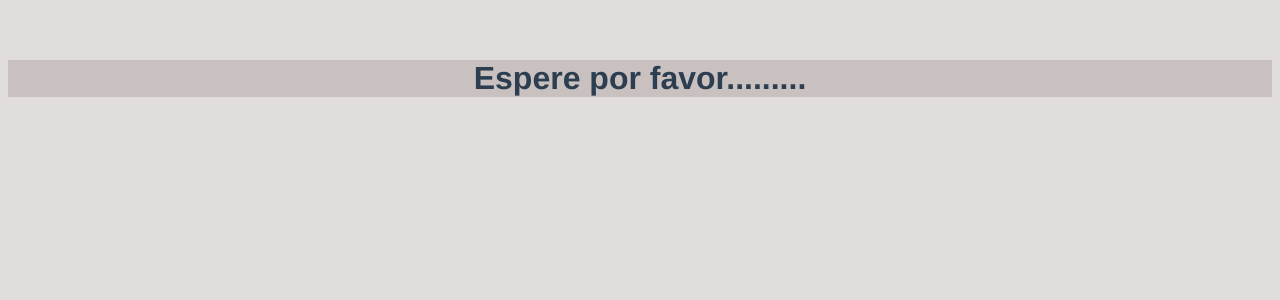
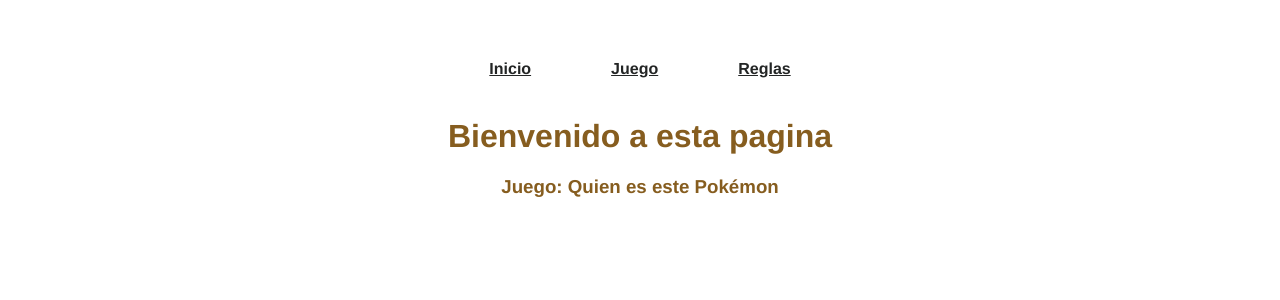
Before and after one commit to AxeleoFC/pw_u2_v_p4_af, a Vue app: page / in a window 1280 px wide. Shown: the top 300 px of the page. Built offline with nearby package versions, Linux system fonts and the light colour scheme; no server answers.

Commit message:
Deber 11

```diff
--- a/package.json
+++ b/package.json
@@ -9,7 +9,8 @@
   },
   "dependencies": {
     "core-js": "^3.8.3",
-    "vue": "^3.2.13"
+    "vue": "^3.2.13",
+    "vue-router": "^4.2.4"
   },
   "devDependencies": {
     "@vue/cli-plugin-babel": "~5.0.0",
--- a/src/App.vue
+++ b/src/App.vue
@@ -1,14 +1,16 @@
 <template>
-  <PaginaPoke></PaginaPoke>
+  <PokemonRedireccion></PokemonRedireccion>
+  <router-view></router-view>
 </template>
 
 <script>
-import PaginaPoke from './modulos/pokemon/page/PaginaPoke.vue';
-
+import PaginaInicial from './modulos/pokemon/page/PaginaInicial.vue';
+import PokemonRedireccion from './modulos/pokemon/components/PokemonRedireccion.vue';
 export default {
   name: 'App',
-  components: {
-    PaginaPoke
+  components:{
+    PaginaInicial,
+    PokemonRedireccion
   }
 }
 </script>
@@ -19,7 +21,7 @@
   -webkit-font-smoothing: antialiased;
   -moz-osx-font-smoothing: grayscale;
   text-align: center;
-  color: #2c3e50;
+  color: #865d1f;
   margin-top: 60px;
 }
 </style>
--- a/src/css/estilos.css
+++ b/src/css/estilos.css
@@ -1,3 +1,3 @@
-body,html{
-    background-color: rgba(59, 25, 25, 0.144);
+body{
+
 }
--- a/src/main.js
+++ b/src/main.js
@@ -1,4 +1,7 @@
 import { createApp } from 'vue'
 import App from './App.vue'
 import './css/estilos.css'
-createApp(App).mount('#app')
+import router from './router/router'
+
+//Antes de montar una aplicacion, se nesesita mandar/montar el router
+createApp(App).use(router).mount('#app')
--- /dev/null
+++ b/src/modulos/pokemon/components/PokemonRedireccion.vue
@@ -0,0 +1,25 @@
+<template>
+    <div>
+        <router-link to="/">Inicio</router-link>
+        <router-link to="/juego">Juego</router-link>
+        <router-link to="/reglas">Reglas</router-link>
+    </div>
+</template>
+
+<script scoped>
+export default {
+}
+</script>
+
+<style>
+div {
+    padding: 0 30px;
+}
+
+div,
+a {
+    font-weight: bold;
+    color: #232525;
+    margin: 40px;
+}
+</style>
--- /dev/null
+++ b/src/modulos/pokemon/page/Pagina404.vue
@@ -0,0 +1,16 @@
+<template>
+    <div>
+      <h1>Error 404</h1>
+      <h2>Página no encontrada</h2>
+    </div>
+  </template>
+
+  <script>
+  export default {};
+  </script>
+
+  <style scoped>
+  div {
+    background-color: aquamarine;
+  }
+  </style>
--- /dev/null
+++ b/src/modulos/pokemon/page/PaginaInicial.vue
@@ -0,0 +1,13 @@
+<template>
+    <h1>Bienvenido a esta pagina</h1>
+    <h3>Juego: Quien es este Pokémon</h3>
+</template>
+
+<script>
+export default {
+}
+</script>
+
+<style scoped>
+
+</style>
--- a/src/modulos/pokemon/page/PaginaPoke.vue
+++ b/src/modulos/pokemon/page/PaginaPoke.vue
@@ -1,6 +1,6 @@
 <template>
     <h1 v-if="!pokeCorrecto">Espere por favor.........</h1>
-    <div v-else>
+    <div v-else class="fondo">
         <div class="contenedor-labels">
             <label>Puntaje: {{ puntaje }}</label>
             <label>intento: {{ intentos }}</label>
@@ -13,15 +13,21 @@
         <label v-text="resultado"></label>
         <label v-text="premio"></label>
         <button @click="reiniciar()">Nuevo juego</button>
+
     </div>
+    <PokemonRedireccion></PokemonRedireccion>
 </template>
 
 <script>
 import PokemonImg from "../components/PokemonImg.vue";
 import PokemonOps from "../components/PokemonOps.vue";
 import obtenerFachadaPoke from "../helpers/clientePokemonAPI.js";
+import PokemonRedireccion from '../components/PokemonRedireccion.vue';
 
 export default {
+    components: {
+        PokemonRedireccion
+    },
     data() {
         return {
             list: [],
@@ -86,6 +92,10 @@
                 this.resultado = "Haz utilizado tus 3 intentos";
                 this.premio = "El juego ha termindo, intentalo nuevamente";
             }
+        }
+    },
+    mounted() {
+        this.cargaPokemons();
     }, computed: {
         ganar() {
             if (this.gana) {
@@ -94,10 +104,6 @@
                 return "perder";
             }
         },
-        },
-    },
-    mounted() {
-        this.cargaPokemons();
     },
 };
 </script>
@@ -109,26 +115,35 @@
     justify-content: center;
     align-items: center;
 }
+
 .ganar {
     display: flex;
     flex-direction: column;
     align-items: center;
     color: blue;
 }
+
 .perder {
     display: flex;
     flex-direction: column;
     align-items: center;
     color: red;
 }
+
 label {
     font-weight: bold;
     margin: 10px;
 }
+
 button {
     border: 2px solid black;
 }
+
 button:hover {
     background-color: aqua;
 }
+.fondo{
+    background-image: url('../img/fondo.jpg');
+    background-size: 100% 100%;
+}
 </style>
--- /dev/null
+++ b/src/modulos/pokemon/page/PaginaReglas.vue
@@ -0,0 +1,21 @@
+<template>
+    <h1>Reglas del juego</h1>
+    <p>
+        El juego consiste en escoger el nombre correcto del Pokémon que aparece, al Pokémon solo se podrá ver la silueta, el
+        jugador solo tiene un total de 3 intentos, El primer intento dará un total de 5 puntos, el segundo intento será de 3
+        puntos, el tercer intento será 1 un punto, Después del tercer intento aparecerá que se a fallado el juego.
+    </p>
+</template>
+
+<script>
+export default {
+
+}
+</script>
+
+<style scoped>
+p{
+    margin: 20px 40px;
+    padding: 30px 20px;
+}
+</style>
--- /dev/null
+++ b/src/router/router.js
@@ -0,0 +1,26 @@
+import { createRouter, createWebHashHistory } from 'vue-router'
+const routes = [
+    {
+        path: "/",
+        component: ()=> import ('../modulos/pokemon/page/PaginaInicial.vue')
+    },
+    {
+        path: "/juego",
+        component: ()=> import ('../modulos/pokemon/page/PaginaPoke.vue')
+    },
+    {
+        path: "/reglas",
+        component: ()=> import ('../modulos/pokemon/page/PaginaReglas.vue')
+    },
+    {
+        path: "/:pathMach(.*)*",
+        component: ()=> import ('../modulos/pokemon/page/Pagina404.vue')
+    }
+]
+
+const router = createRouter({
+    history: createWebHashHistory(),
+    routes:routes
+})
+
+export default router
```
Also changed, not shown: src/modulos/pokemon/img/fondo.jpg (added), 1 other file (tests, documents, lock files or other folders). Lines whose indentation alone changed are shown as unchanged.
